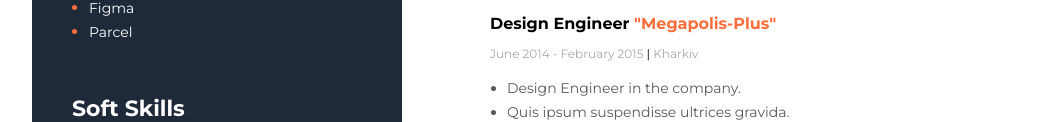
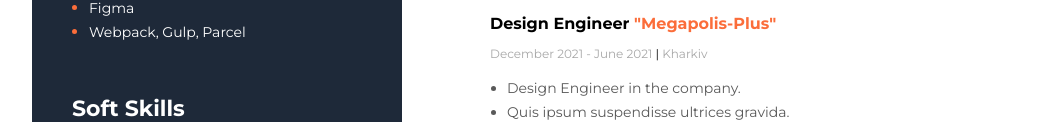
Before and after one commit to nemirovka28/Resume, a plain HTML site: page index.html in a window 1280 px wide. Shown: the part 1070-1192 px from the top of the page, without its empty margins (208-1259 px from the left). Drawn offline with Linux system fonts and the light colour scheme.

Commit message:
add new info

```diff
--- a/index.html
+++ b/index.html
@@ -84,7 +84,7 @@
             </div>
             <div>
                 <h4 class="name-company">Design Engineer<span class="name"> "Megapolis-Plus"</span> </h4>
-                <p class="date-work">June 2014 - February 2015 <span> |</span> Kharkiv</p>
+                <p class="date-work">December 2021 - June 2021 <span> |</span> Kharkiv</p>
                 <ul class="work-list">
                     <li>Design Engineer in the company.</li>
                     <li> Quis ipsum suspendisse ultrices gravida. </li>
@@ -146,7 +146,7 @@
                 <li><span class="list-text">BEM</span> </li>
                 <li><span class="list-text">GIT, GitHub</span></li>
                 <li><span class="list-text">Figma</span></li>
-                <li><span class="list-text">Parcel</span> </li>
+                <li><span class="list-text">Webpack, Gulp, Parcel</span> </li>
             </ul>
         </div>
         <div class="sidebar-contanier">
```
